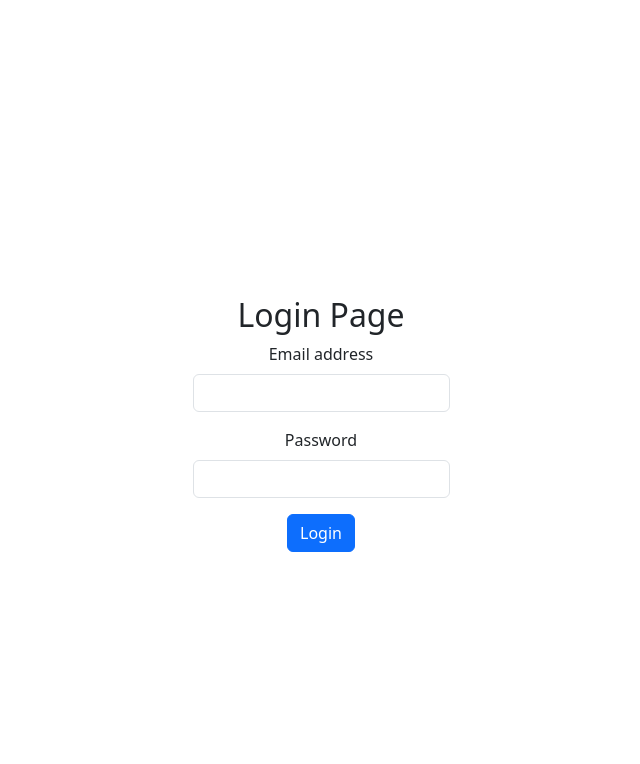
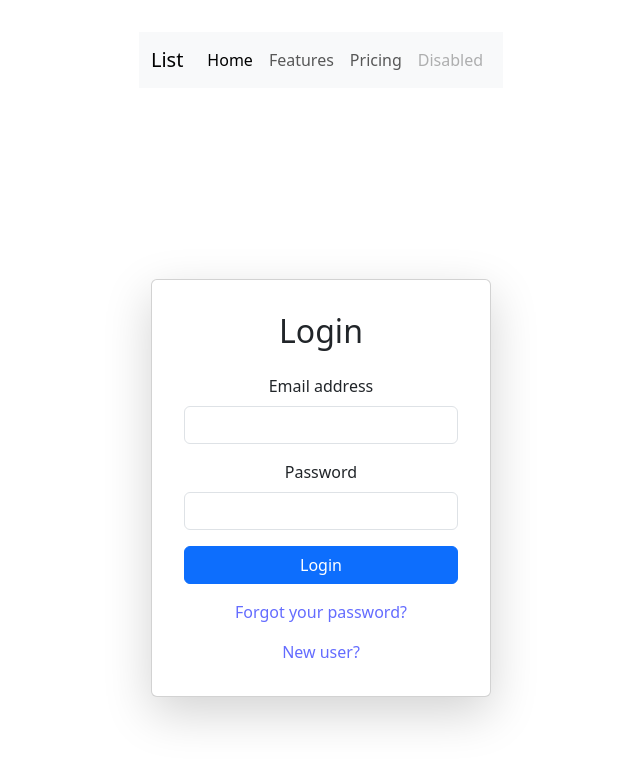
Before and after one commit to Bazajee/toDo, a React (Vite) app: page /login in a window 1280 px wide. Shown: the top 764 px of the page, without its empty margins (319-959 px from the left). Built offline with nearby package versions, Linux system fonts and the light colour scheme.

Commit message:
handle login cookie

```diff
--- a/package.json
+++ b/package.json
@@ -10,6 +10,7 @@
     "preview": "vite preview"
   },
   "dependencies": {
+    "axios": "^1.7.7",
     "bootstrap": "^5.3.3",
     "react": "^18.3.1",
     "react-dom": "^18.3.1",
--- a/src/App.jsx
+++ b/src/App.jsx
@@ -3,7 +3,9 @@ import reactLogo from './assets/react.svg'
 import viteLogo from '/vite.svg'
 import './App.css'
 import React from 'react';
-import { BrowserRouter as Router, Routes, Route } from 'react-router-dom';
+import { BrowserRouter as Router, Routes, Route } from 'react-router-dom'
+
+import Navbar from './components/Navbar';
 import LoginPage from './pages/loginPage';
 import HomePage from './pages/home'
 
@@ -11,6 +13,8 @@ import HomePage from './pages/home'
 function App() {
    return (
       <Router>
+        <meta name="viewport" content="width=device-width, initial-scale=1.0, maximum-scale=1.0, user-scalable=no"/>
+        <Navbar />
         <Routes>
           <Route path="/" element={<HomePage />} />
           <Route path="/login" element={<LoginPage />} />
--- /dev/null
+++ b/src/apiService.js/requestToBack.js
@@ -0,0 +1,25 @@
+import axios from 'axios'
+
+const API_URL = 'http://localhost:3003'
+
+const apiClient = axios.create({
+  baseURL: API_URL,
+})
+
+apiClient.interceptors.response.use(
+  response => response,
+  error => {
+    console.error('API Error:', error);
+    return Promise.reject(error);
+  }
+);
+
+export const fetchData = async () => {
+    const response = await axios.get(`${API_URL}`);
+    return response.data;
+  }
+
+  export const postRequest = async (formData, endPoint) => {
+    const response = await axios.post(`${API_URL}${endPoint}`, formData);
+    return response.data;
+  }
--- /dev/null
+++ b/src/components/Navbar.jsx
@@ -0,0 +1,44 @@
+import React from "react";
+import 'bootstrap/dist/js/bootstrap.bundle.min';
+import { Link } from "react-router-dom";
+
+const Navbar = () => {
+   return (
+      <nav className="navbar navbar-expand-lg bg-body-tertiary">
+         <div className="container-fluid">
+            <a className="navbar-brand" href="#">
+             List
+            </a>
+            <button
+               className="navbar-toggler"
+               type="button"
+               data-bs-toggle="collapse"
+               data-bs-target="#navbarNavAltMarkup"
+               aria-controls="navbarNavAltMarkup"
+               aria-expanded="false"
+               aria-label="Toggle navigation"
+            >
+               <span className="navbar-toggler-icon"></span>
+            </button>
+            <div className="collapse navbar-collapse" id="navbarNavAltMarkup">
+               <div className="navbar-nav">
+                  <a className="nav-link active" aria-current="page" href="#">
+                     Home
+                  </a>
+                  <a className="nav-link" href="#">
+                     Features
+                  </a>
+                  <a className="nav-link" href="#">
+                     Pricing
+                  </a>
+                  <a className="nav-link disabled" aria-disabled="true">
+                     Disabled
+                  </a>
+               </div>
+            </div>
+         </div>
+      </nav>
+   );
+};
+
+export default Navbar;
--- a/src/pages/loginPage.jsx
+++ b/src/pages/loginPage.jsx
@@ -1,19 +1,31 @@
-import React, { useState } from 'react';
+import React, { useState, useData } from 'react'
+import { postRequest } from '../apiService.js/requestToBack'
 
 const loginPage = () => {
     const [email, setEmail] = useState('');
     const [password, setPassword] = useState('');
 
-  const handleSubmit = (e) => {
+    const  handleSubmit = async (e) => {
     e.preventDefault();
 
-    console.log('Email:', email);
-    console.log('Password:', password);
-  };
+    console.log('Email:', email)
+    console.log('Password:', password)
+
+    const formData = { "email":email,  "password":password };
+    console.log(formData)
+        try {
+          const response = await postRequest(formData, '/auth/login');
+          console.log('Login successful:', response);
+        } catch (error) {
+          console.error('Login failed:', error);
+        }
+
+  }
 
   return (
-    <div className="container mt-5">
-      <h2>Login Page</h2>
+    <div className="container d-flex justify-content-center align-items-center vh-100">
+      <div className="card shadow-lg p- w-100" style={{ width: '400px' }}>
+        <h2 className="text-center mb-4">Login</h2>
         <form onSubmit={handleSubmit}>
           <div className="mb-3">
             <label htmlFor="email" className="form-label">Email address</label>
@@ -37,8 +49,15 @@ const loginPage = () => {
               required
             />
           </div>
-        <button type="submit" className="btn btn-primary">Login</button>
+          <button type="submit" className="btn btn-primary w-100">Login</button>
         </form>
+        <div className="text-center mt-3">
+          <a href="#" className="text-decoration-none">Forgot your password?</a>
+        <div className="text-center mt-3">
+          <a href="#" className="text-decoration-none">New user? </a>
+        </div>
+        </div>
+      </div>
     </div>
   );
 };
```
Also changed, not shown: src/appState.js/authData.js (added, +25 -0 lines), src/pages/signUp.jsx (added). Lines whose indentation alone changed are shown as unchanged.
